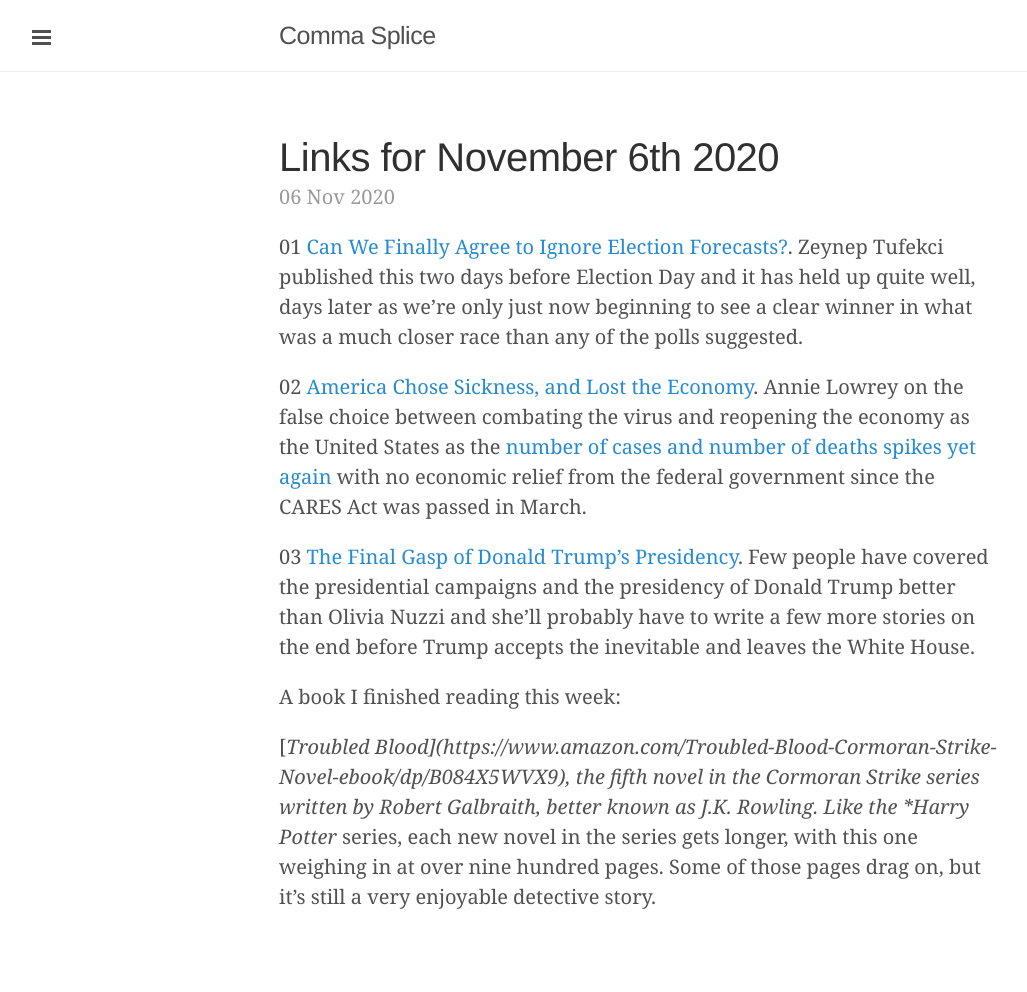
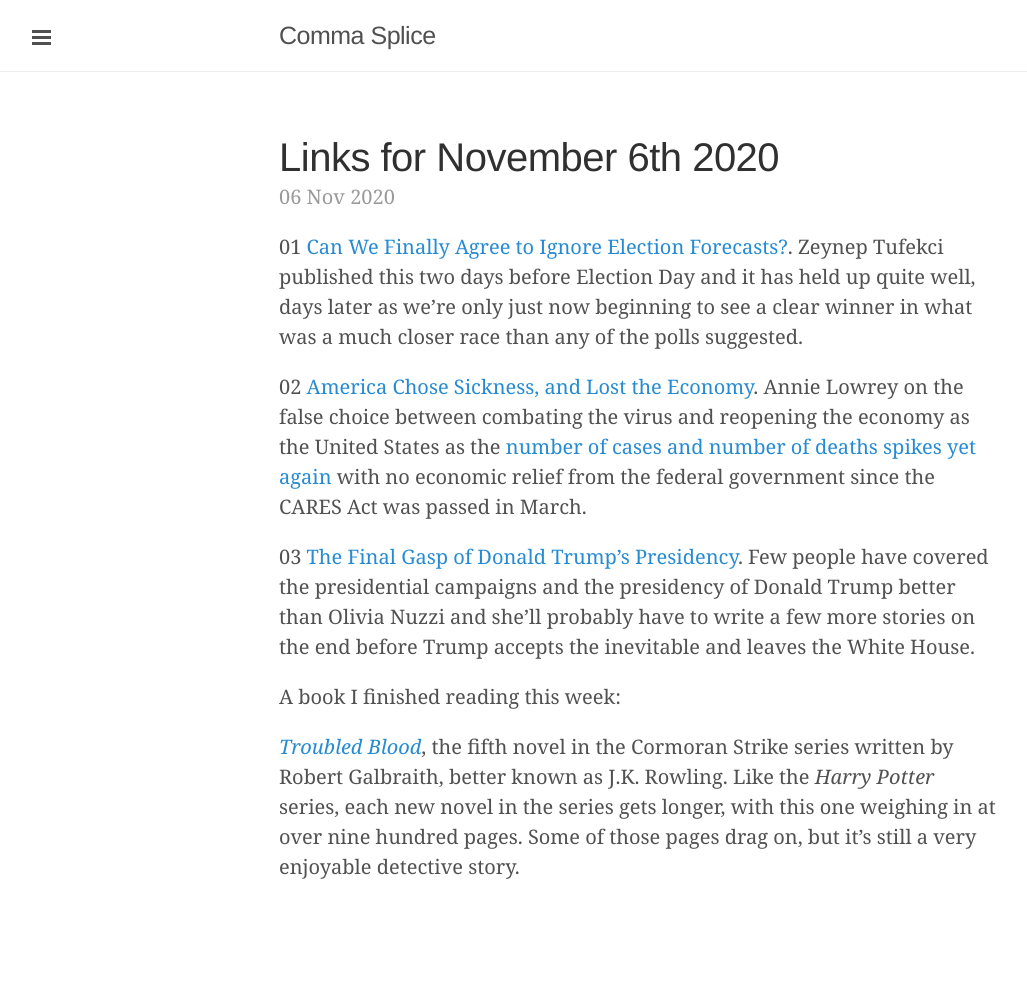
Before and after one commit to davidixon/davidixon.github.io, a Jekyll site: the page built from _posts/2020-11-06-links.md, in a window 1280 px wide. Shown: the whole page, without its empty margins (1-1028 px from the left). Built offline with Jekyll 4.4.1, drawn with Linux system fonts in a browser that asks for light colours; after the commit the page ends 962 px from its top, so only the background shows below that.

Commit message:
fixed syntax error

```diff
--- a/_posts/2020-11-06-links.md
+++ b/_posts/2020-11-06-links.md
@@ -12,4 +12,4 @@ date: 2020-11-06 22:25
 
 A book I finished reading this week:
 
-[*Troubled Blood](https://www.amazon.com/Troubled-Blood-Cormoran-Strike-Novel-ebook/dp/B084X5WVX9), the fifth novel in the Cormoran Strike series written by Robert Galbraith, better known as J.K. Rowling. Like the *Harry Potter* series, each new novel in the series gets longer, with this one weighing in at over nine hundred pages. Some of those pages drag on, but it's still a very enjoyable detective story.
+[*Troubled Blood*](https://www.amazon.com/Troubled-Blood-Cormoran-Strike-Novel-ebook/dp/B084X5WVX9), the fifth novel in the Cormoran Strike series written by Robert Galbraith, better known as J.K. Rowling. Like the *Harry Potter* series, each new novel in the series gets longer, with this one weighing in at over nine hundred pages. Some of those pages drag on, but it's still a very enjoyable detective story.
```
